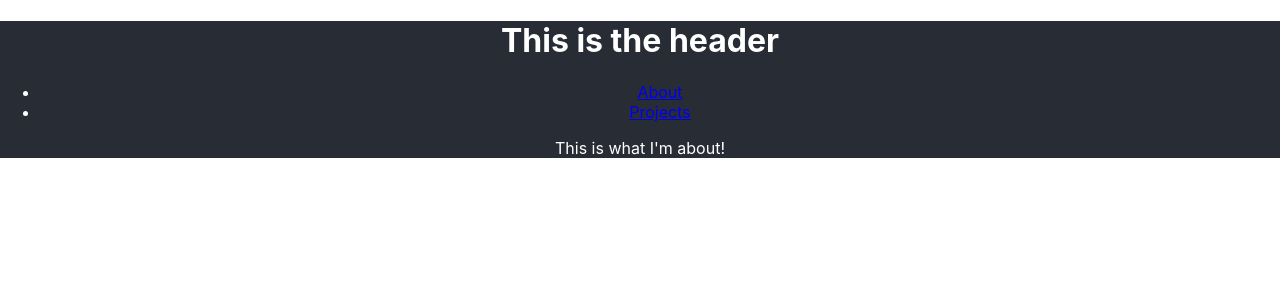
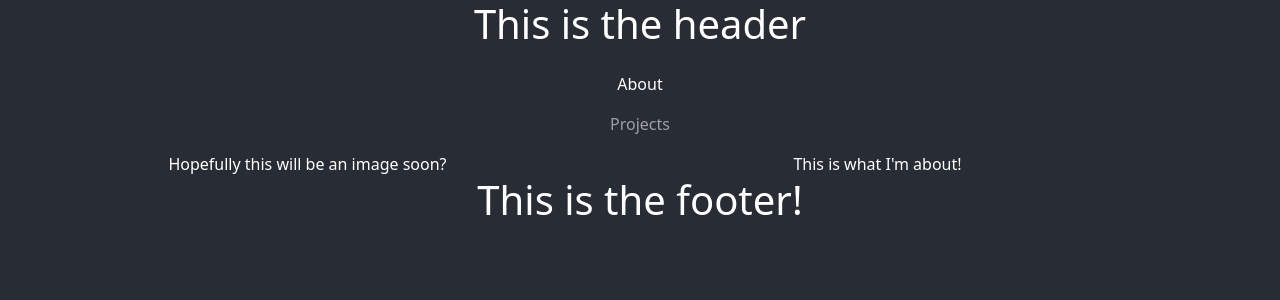
Before and after one commit to Colin-Lambert/portfolio2, a React (Create React App) app: page /about in a window 1280 px wide. Shown: the top 300 px of the page. Built offline with nearby package versions, Linux system fonts and the light colour scheme.

Commit message:
Footer shell

```diff
--- a/package.json
+++ b/package.json
@@ -6,7 +6,9 @@
     "@testing-library/jest-dom": "^5.16.4",
     "@testing-library/react": "^13.3.0",
     "@testing-library/user-event": "^13.5.0",
+    "bootstrap": "^5.1.3",
     "react": "^18.1.0",
+    "react-bootstrap": "^2.4.0",
     "react-dom": "^18.1.0",
     "react-router-dom": "^6.3.0",
     "react-scripts": "5.0.1",
--- a/src/App.css
+++ b/src/App.css
@@ -1,10 +1,14 @@
+html {
+  background-color: #282c34;
+}
+
 .App {
   text-align: center;
   background-color: #282c34;
   color: white;
 }
 
-.App-logo {
+/* .App-logo {
   height: 40vmin;
   pointer-events: none;
 }
@@ -38,4 +42,4 @@
   to {
     transform: rotate(360deg);
   }
-}
+} */
--- a/src/App.js
+++ b/src/App.js
@@ -1,6 +1,7 @@
 import './App.css';
 import Main from './components/MainComponent';
 import { BrowserRouter } from 'react-router-dom';
+import 'bootstrap/dist/css/bootstrap.min.css';
 
 function App() {
   return (
--- a/src/components/AboutComponent.js
+++ b/src/components/AboutComponent.js
@@ -2,7 +2,16 @@ import React from 'react';
 
 const About = () => {
     return (
-        <div>This is what I'm about!</div>
+        <div>
+            <div className='container'>
+                <div className='row'>
+                    <div className='col-5'>
+                        Hopefully this will be an image soon?
+                    </div>
+                    <div className='col'>This is what I'm about! </div>
+                </div>
+            </div>
+        </div>
     );
 }
 
--- /dev/null
+++ b/src/components/FooterComponent.js
@@ -0,0 +1,9 @@
+import React from "react";
+
+const Footer = () => {
+    return (
+        <h1>This is the footer!</h1>
+    );
+}
+
+export default Footer;
--- a/src/components/MainComponent.js
+++ b/src/components/MainComponent.js
@@ -2,6 +2,7 @@ import React from 'react';
 import Header from './HeaderComponent';
 import About from './AboutComponent';
 import Projects from './ProjectsComponent';
+import Footer from './FooterComponent';
 import { Route, Routes } from 'react-router-dom';
 
 const Main = () => {
@@ -12,7 +13,7 @@ const Main = () => {
                 <Route path='/about' element={<About />} />
                 <Route path='/projects' element={<Projects />} />
             </Routes>
-
+            <Footer />
         </div>
     )
 }
--- a/src/index.js
+++ b/src/index.js
@@ -1,6 +1,5 @@
 import React from 'react';
 import ReactDOM from 'react-dom/client';
-import { BrowserRouter } from "react-router-dom";
 import './index.css';
 import App from './App';
 import reportWebVitals from './reportWebVitals';
```
Also changed, not shown: 1 other file (tests, documents, lock files or other folders).
